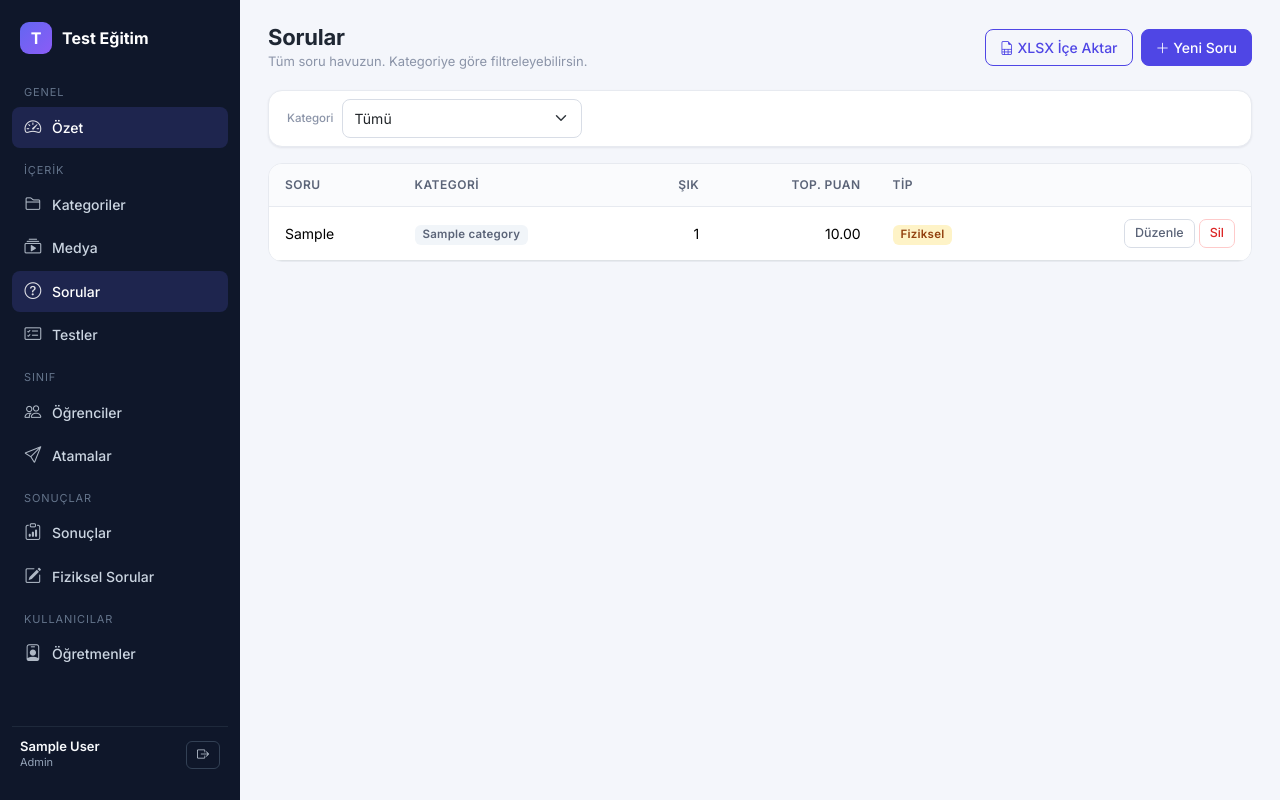
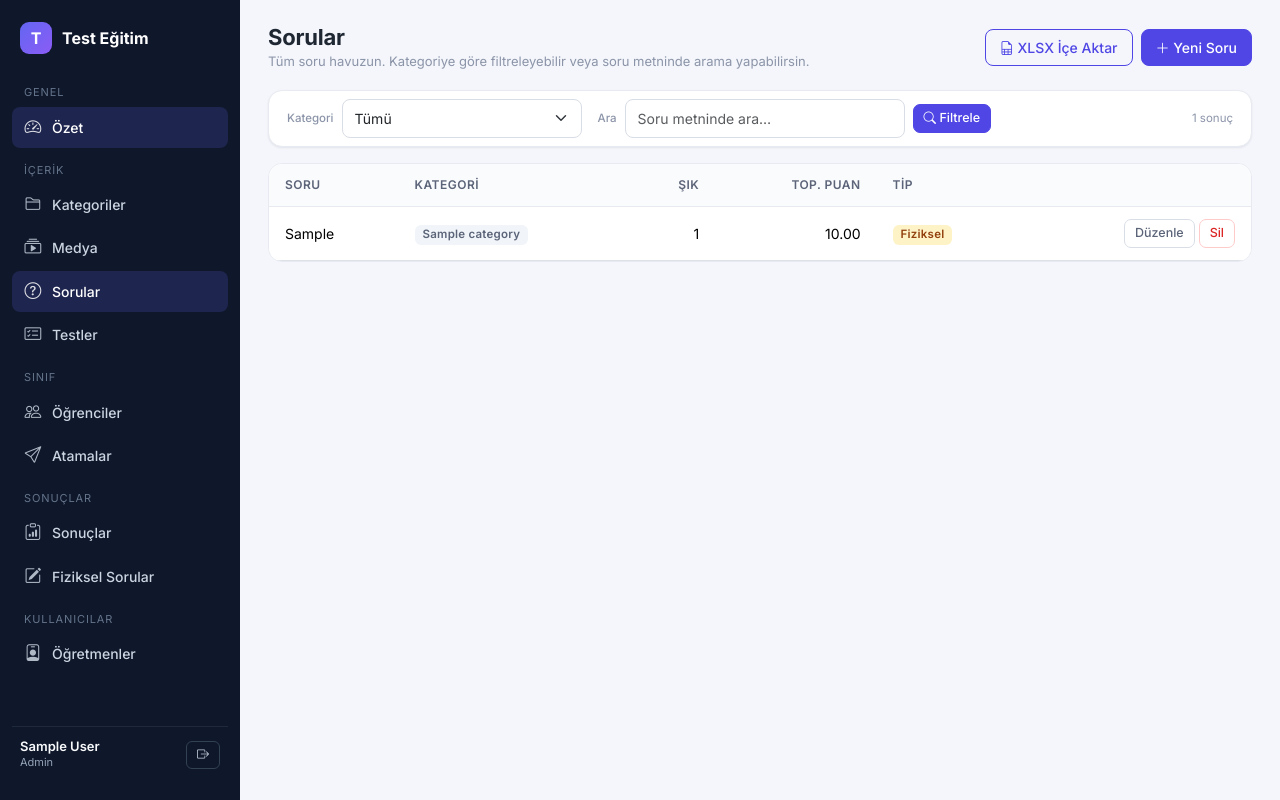
Before and after one commit to Haktansoft/okultest, a PHP site: page /admin/questions in a window 1280 px wide. Run offline with PHP 8.4, Linux system fonts and the light colour scheme; the visitor is signed in with stand-in values (Sample User, id 1); tables that the repository leaves empty hold one stand-in row (values such as "Sample post").

Commit message:
güncelleme yapıldı

```diff
--- a/src/controllers/AdminQuestionController.php
+++ b/src/controllers/AdminQuestionController.php
@@ -9,18 +9,37 @@ class AdminQuestionController {
     public static function index(): void {
         $me = requireRole('admin');
         $cat = (int)($_GET['category_id'] ?? 0);
+        $q   = trim((string)($_GET['q'] ?? ''));
+        $perPage = 50;
+        $page = max(1, (int)($_GET['page'] ?? 1));
+
+        $where = []; $params = [];
+        if ($cat > 0) { $where[] = "q.category_id = ?"; $params[] = $cat; }
+        if ($q !== '') { $where[] = "q.prompt LIKE ?"; $params[] = '%' . $q . '%'; }
+        $whereSql = $where ? (' WHERE ' . implode(' AND ', $where)) : '';
+
+        $cst = db()->prepare("SELECT COUNT(*) FROM questions q" . $whereSql);
+        $cst->execute($params);
+        $total = (int)$cst->fetchColumn();
+        $totalPages = max(1, (int)ceil($total / $perPage));
+        if ($page > $totalPages) $page = $totalPages;
+        $offset = ($page - 1) * $perPage;
+
         $sql = "SELECT q.*, c.name AS category_name,
                   (SELECT COUNT(*) FROM question_options o WHERE o.question_id=q.id) AS option_count,
                   (SELECT COALESCE(SUM(o.score), 0) FROM question_options o WHERE o.question_id=q.id) AS total_score
                 FROM questions q
-                JOIN categories c ON c.id=q.category_id";
-        $params = [];
-        if ($cat > 0) { $sql .= " WHERE q.category_id=?"; $params[] = $cat; }
-        $sql .= " ORDER BY q.id DESC LIMIT 500";
+                JOIN categories c ON c.id=q.category_id"
+              . $whereSql
+              . " ORDER BY q.id DESC LIMIT $perPage OFFSET $offset";
         $st = db()->prepare($sql); $st->execute($params);
         $items = $st->fetchAll();
         $cats = db()->query("SELECT id, name FROM categories ORDER BY name")->fetchAll();
-        view('admin/questions/index', ['title' => 'Sorular', 'me' => $me, 'items' => $items, 'cats' => $cats, 'selectedCat' => $cat]);
+        view('admin/questions/index', [
+            'title' => 'Sorular', 'me' => $me, 'items' => $items, 'cats' => $cats,
+            'selectedCat' => $cat, 'q' => $q,
+            'page' => $page, 'totalPages' => $totalPages, 'total' => $total,
+        ]);
     }
 
     public static function createForm(): void {
--- a/views/admin/questions/index.php
+++ b/views/admin/questions/index.php
@@ -2,7 +2,7 @@
 <div class="page-header">
   <div>
     <h1 class="page-title">Sorular</h1>
-    <div class="page-sub">Tüm soru havuzun. Kategoriye göre filtreleyebilirsin.</div>
+    <div class="page-sub">Tüm soru havuzun. Kategoriye göre filtreleyebilir veya soru metninde arama yapabilirsin.</div>
   </div>
   <div class="d-flex gap-2">
     <a href="/admin/questions/import" class="btn btn-outline-primary"><i class="bi bi-file-earmark-spreadsheet"></i> XLSX İçe Aktar</a>
@@ -11,14 +11,21 @@
 </div>
 
 <form class="card mb-3" method="get"><div class="card-body py-2">
-  <div class="d-flex gap-2 align-items-center">
+  <div class="d-flex flex-wrap gap-2 align-items-center">
     <label class="form-label m-0 muted tiny">Kategori</label>
-    <select name="category_id" class="form-select form-select-sm" style="max-width:240px" onchange="this.form.submit()">
+    <select name="category_id" class="form-select form-select-sm" style="max-width:240px">
       <option value="0">Tümü</option>
       <?php foreach ($cats as $c): ?>
         <option value="<?= (int)$c['id'] ?>" <?= $selectedCat == $c['id'] ? 'selected' : '' ?>><?= e($c['name']) ?></option>
       <?php endforeach; ?>
     </select>
+    <label class="form-label m-0 muted tiny ms-2">Ara</label>
+    <input name="q" value="<?= e($q ?? '') ?>" class="form-control form-control-sm" style="max-width:280px" placeholder="Soru metninde ara…">
+    <button class="btn btn-sm btn-primary"><i class="bi bi-search"></i> Filtrele</button>
+    <?php if ((!empty($q) || !empty($selectedCat))): ?>
+      <a class="btn btn-sm btn-outline-secondary" href="/admin/questions">Temizle</a>
+    <?php endif; ?>
+    <span class="ms-auto muted tiny"><?= (int)($total ?? count($items)) ?> sonuç</span>
   </div>
 </div></form>
 
@@ -28,7 +35,7 @@
     <tbody>
       <?php if (!$items): ?>
         <tr><td colspan="6">
-          <div class="empty-state"><div class="icon"><i class="bi bi-question-square"></i></div>Henüz soru yok.</div>
+          <div class="empty-state"><div class="icon"><i class="bi bi-question-square"></i></div><?= !empty($q) ? 'Aramanla eşleşen soru yok.' : 'Henüz soru yok.' ?></div>
         </td></tr>
       <?php else: foreach ($items as $i): ?>
         <tr>
@@ -49,3 +56,31 @@
     </tbody>
   </table>
 </div>
+
+<?php if (($totalPages ?? 1) > 1): ?>
+  <nav class="mt-3 d-flex justify-content-between align-items-center flex-wrap gap-2">
+    <div class="muted tiny">Toplam <?= (int)$total ?> soru — sayfa <?= (int)$page ?> / <?= (int)$totalPages ?></div>
+    <ul class="pagination pagination-sm m-0">
+      <?php
+        $win = 2; $start = max(1, $page - $win); $end = min($totalPages, $page + $win);
+        $url = function ($p) use ($selectedCat, $q) {
+            $qs = ['category_id' => (int)$selectedCat, 'q' => (string)$q, 'page' => (int)$p];
+            return '?' . http_build_query($qs);
+        };
+      ?>
+      <li class="page-item <?= $page <= 1 ? 'disabled' : '' ?>"><a class="page-link" href="<?= $url(max(1, $page - 1)) ?>">&laquo;</a></li>
+      <?php if ($start > 1): ?>
+        <li class="page-item"><a class="page-link" href="<?= $url(1) ?>">1</a></li>
+        <?php if ($start > 2): ?><li class="page-item disabled"><span class="page-link">…</span></li><?php endif; ?>
+      <?php endif; ?>
+      <?php for ($p = $start; $p <= $end; $p++): ?>
+        <li class="page-item <?= $p === $page ? 'active' : '' ?>"><a class="page-link" href="<?= $url($p) ?>"><?= $p ?></a></li>
+      <?php endfor; ?>
+      <?php if ($end < $totalPages): ?>
+        <?php if ($end < $totalPages - 1): ?><li class="page-item disabled"><span class="page-link">…</span></li><?php endif; ?>
+        <li class="page-item"><a class="page-link" href="<?= $url($totalPages) ?>"><?= (int)$totalPages ?></a></li>
+      <?php endif; ?>
+      <li class="page-item <?= $page >= $totalPages ? 'disabled' : '' ?>"><a class="page-link" href="<?= $url(min($totalPages, $page + 1)) ?>">&raquo;</a></li>
+    </ul>
+  </nav>
+<?php endif; ?>
```
